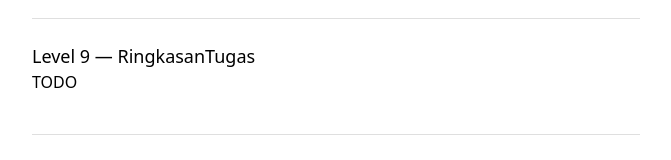
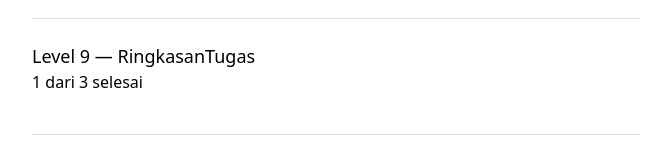
Before and after one commit to webdev-if-its/frontend-5053241036, a React (Vite) app in the folder pertemuan-03/: page / in a window 1280 px wide. Shown: the part 1434-1594 px from the top of the page, without its empty margins (304-975 px from the left). Built offline with nearby package versions, Linux system fonts and the light colour scheme.

Commit message:
pertemuan-03: level 9 selesai

```diff
--- a/pertemuan-03/src/components/DaftarTugasLengkap.tsx
+++ b/pertemuan-03/src/components/DaftarTugasLengkap.tsx
@@ -11,12 +11,12 @@
 import type { Tugas } from "../types"
 import { Button } from "./Button"
 
-type DaftarTugasLengkap = {
+type DaftarTugasLengkapProps = {
   tugas : Tugas[]
   onHapus : (id: string) => void
 }
 
-export function DaftarTugasLengkap({tugas, onHapus} : DaftarTugasLengkap) {
+export function DaftarTugasLengkap({tugas, onHapus} : DaftarTugasLengkapProps) {
   if (tugas.length === 0) {
     return <p>Tidak ada tugas</p>
   }
--- a/pertemuan-03/src/components/RingkasanTugas.tsx
+++ b/pertemuan-03/src/components/RingkasanTugas.tsx
@@ -8,6 +8,20 @@
 //   jangan sampai pesan perayaan muncul saat tugas.length === 0 (jebakan
 //   umum: Array.prototype.every() pada array kosong selalu true).
 // Lihat SOAL.md untuk kontrak lengkap.
-export function RingkasanTugas(props: any) {
-  return <p>TODO</p>
+import type { Tugas } from "../types"
+
+type RingkasanTugasProps = {
+  tugas : Tugas[]
 }
+
+export function RingkasanTugas({tugas} : RingkasanTugasProps) {
+  const jumlahSelesai = tugas.filter((t) => t.selesai).length
+  const semuaSelesai = tugas.length > 0 && tugas.every ((t) => t.selesai)
+
+  return (
+    <p>
+      {jumlahSelesai} dari {tugas.length} selesai
+      {semuaSelesai && "Semua tugas selesai!"}
+    </p>
+  )
+}
```
